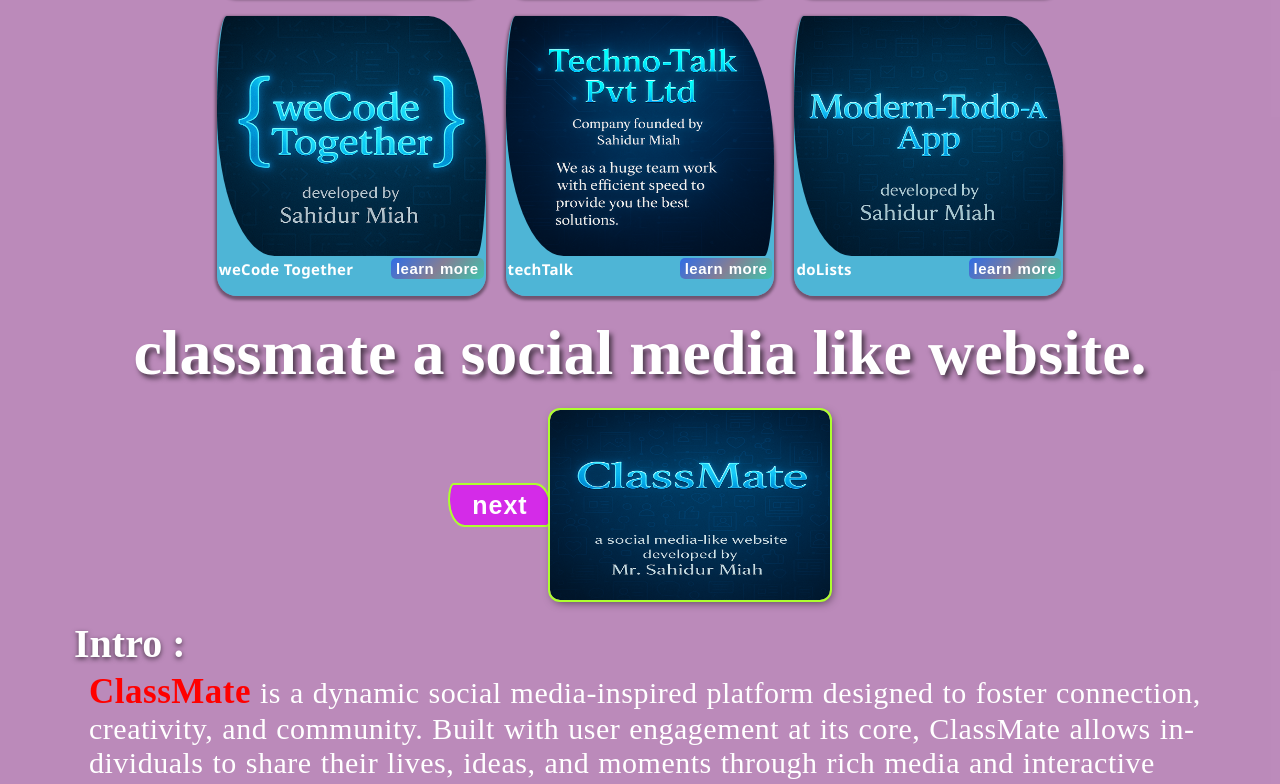
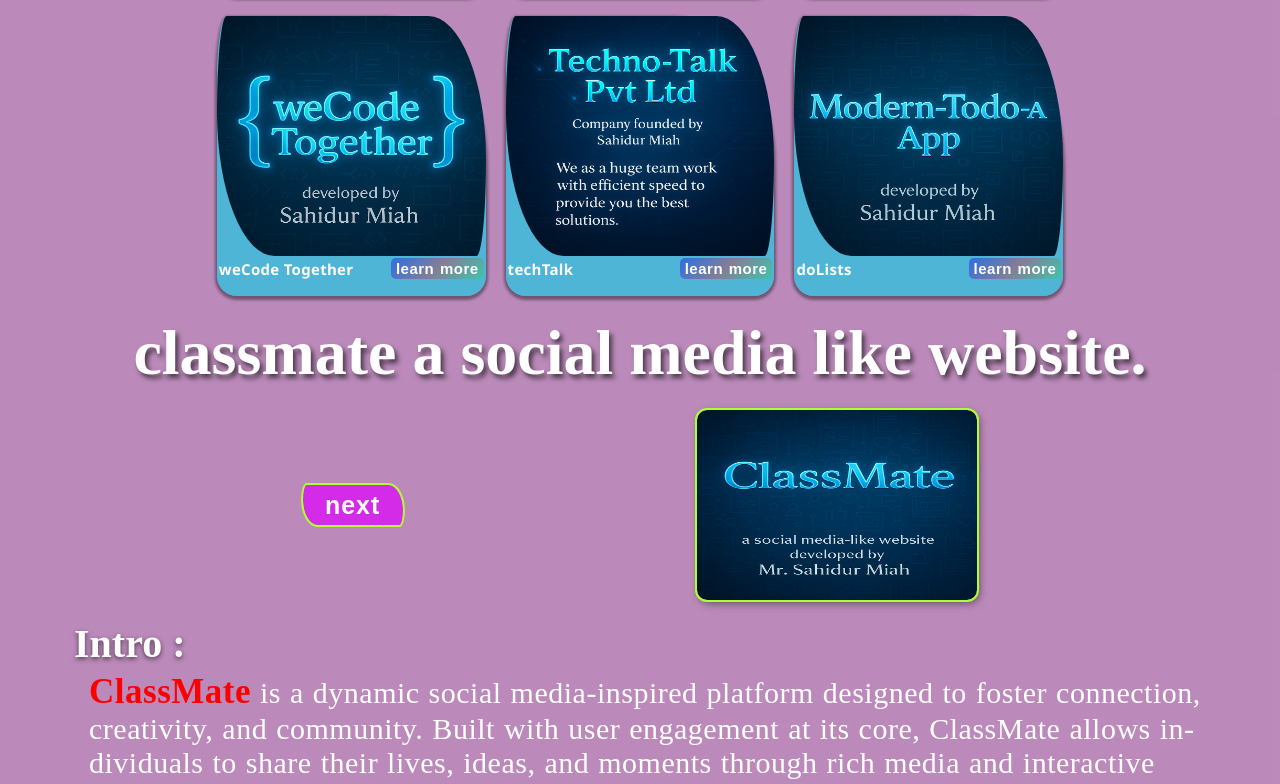
Before and after one commit to Code-Master20/My-Portfolio, a React (Vite) app: page /projects/class-mate in a window 1280 px wide. Shown: the part 392-1176 px from the top of the page. Built offline with nearby package versions, Linux system fonts and the light colour scheme.

Commit message:
break points improved

```diff
--- a/src/projectComponents/Classmate.module.css
+++ b/src/projectComponents/Classmate.module.css
@@ -165,16 +165,17 @@
 
 @media (min-width: 400px) {
   .main-content-container > :first-child {
-    width: 100%;
-    display: flex;
     justify-content: space-around;
-    align-items: center;
   }
 }
 
 @media (min-width: 600px) {
   .main-content-container > :first-child {
-    justify-content: center;
+    width: 100%;
+    display: flex;
+    justify-content: space-evenly;
+    align-items: center;
+    column-gap: 3rem;
   }
 
   .img-container button {
```
